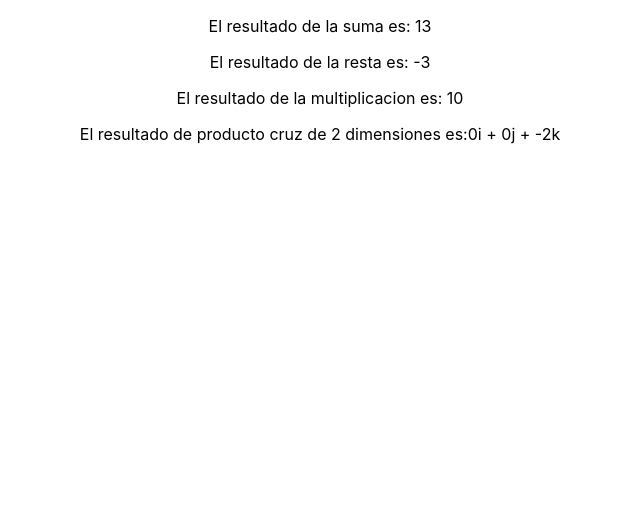
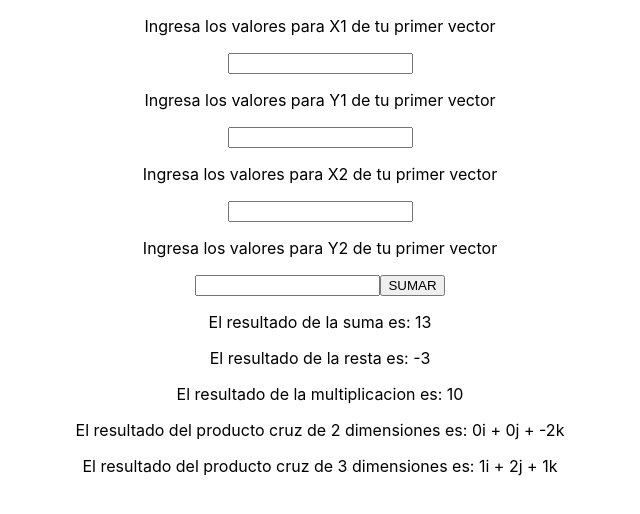
Before and after one commit to EdgarVMora/app-fisica, a React (Create React App) app: page / in a window 1280 px wide. Shown: the top 514 px of the page, without its empty margins (320-960 px from the left). Built offline with nearby package versions, Linux system fonts and the light colour scheme.

Commit message:
se implemento getElement como opcion

```diff
--- a/src/Entidades/productoCruz.js
+++ b/src/Entidades/productoCruz.js
@@ -13,13 +13,8 @@ function cruz(){
         matrizDos 2,3,0
     */
     let i = ((matrizUno[1]*matrizK[1])-(matrizDos[1]*matrizK[0]))
-    console.log(i)
     let j = ((multiplicar(matrizUno[0],matrizK[1]))-(multiplicar(matrizDos[1],matrizK[0])))
-    console.log(j)
     let k = ((multiplicar(matrizUno[0],matrizDos[1]))-(multiplicar(matrizDos[0],matrizUno[1])))
-    console.log(k)
-    //i0 + j0 -2K
-    console.log(i,"i", " + ", j,"j",k,"k")
     a = [i,j,k]
     return a
 
--- /dev/null
+++ b/src/Entidades/productoCruz3D.js
@@ -0,0 +1,20 @@
+import multiplicar from "./multiplicar"
+
+let matrizUno = [2, 3, 4]
+let matrizDos = [3, 5, 7]
+let matrizTres
+
+function cruz3D (){
+    /*logica de mi matriz
+    i j k
+    2 3 4
+    3 5 7*/
+
+    let i = (multiplicar(matrizUno[1], matrizDos[2]))-(multiplicar(matrizDos[1],matrizUno[2]))
+    let j = (multiplicar(matrizUno[0],matrizDos[2]))-(multiplicar(matrizDos[0],matrizUno[2]))
+    let k = (multiplicar(matrizUno[0],matrizDos[1]))-(multiplicar(matrizDos[0],matrizUno[1]))
+    matrizTres = [i, j, k]
+    return matrizTres
+}
+
+export default cruz3D
--- a/src/Entidades/suma.js
+++ b/src/Entidades/suma.js
@@ -3,7 +3,10 @@
    let resultado = a + b
   return resultado
 }*/
-
+/*
+suma de vectores
+(a, b) + (c. d)= ((a+c),(b+d))
+*/
 const suma = (a,b)=>{return a + b}
 
 export default suma
--- a/src/UI/operaciones.jsx
+++ b/src/UI/operaciones.jsx
@@ -2,26 +2,49 @@ import React, { useState } from 'react'
 import Suma from '../Entidades/suma'
 import Resta from '../Entidades/resta'
 import Multiplicar from '../Entidades/multiplicar'
-import Producto_Cruz from '../Entidades/productoCruz'
+import Producto_Cruz2D from '../Entidades/productoCruz'
+import Producto_Cruz3D from '../Entidades/productoCruz3D'
+import suma from '../Entidades/suma'
 
 
 
 
 function Operaciones(){
-    const[miArreglo, actualizarArreglo] = useState(Producto_Cruz())
+    const TraerSuma = () => {
+        const xUno = parseFloat(document.getElementById('obtener_x_uno').value)
+        const yUno = parseFloat(document.getElementById('obtener_y_uno').value)
+        const xDos = parseFloat(document.getElementById('obtener_x_dos').value)
+        const yDos = parseFloat(document.getElementById('obtener_y_dos').value)
+        let resultadoX = suma(xUno,xDos)
+        let resultadoY = suma(yUno, yDos)
+        document.getElementById('resultado').innerText = `Resultado: (${resultadoX},${resultadoY}) `
+    }
     let resultadoSuma = Suma(4, 9)
     let resultadoResta = Resta(3,6)
     let resultadoMultiplicacion = Multiplicar(5,2)
-    //let resultadoProductoCruz = Producto_Cruz()
-    //i {miArreglo[0]} + j {miArreglo[1]} + k {miArreglo[2]}
+    const[miArreglo2D, actualizarArreglo2D] = useState(Producto_Cruz2D())
+    const[miArreglo3D, actualizarArreglo3D] = useState(Producto_Cruz3D)
     return(
         <div>
+            <p>Ingresa los valores para X1 de tu primer vector</p>
+            <input id='obtener_x_uno' type='number'></input>
+            <p>Ingresa los valores para Y1 de tu primer vector</p>
+            <input id='obtener_y_uno' type='number'></input>
+            <p>Ingresa los valores para X2 de tu primer vector</p>
+            <input id='obtener_x_dos' type='number'></input>
+            <p>Ingresa los valores para Y2 de tu primer vector</p>
+            <input id='obtener_y_dos' type='number'></input>
+            <button onClick={TraerSuma}>SUMAR</button>
+            <p id='resultado'></p>
+
+
+
             <p>El resultado de la suma es: {resultadoSuma}</p>
             <p>El resultado de la resta es: {resultadoResta}</p>
             <p>El resultado de la multiplicacion es: {resultadoMultiplicacion}</p>
-            <p>El resultado de producto cruz de 2 dimensiones es:
-            {miArreglo[0]}i + {miArreglo[1]}j + {miArreglo[2]}k
+            <p>El resultado del producto cruz de 2 dimensiones es: {miArreglo2D[0]}i + {miArreglo2D[1]}j + {miArreglo2D[2]}k
             </p>
+            <p>El resultado del producto cruz de 3 dimensiones es: {miArreglo3D[0]}i + {miArreglo3D[1]}j + {miArreglo3D[2]}k </p>
         </div>
     )
 }
```
